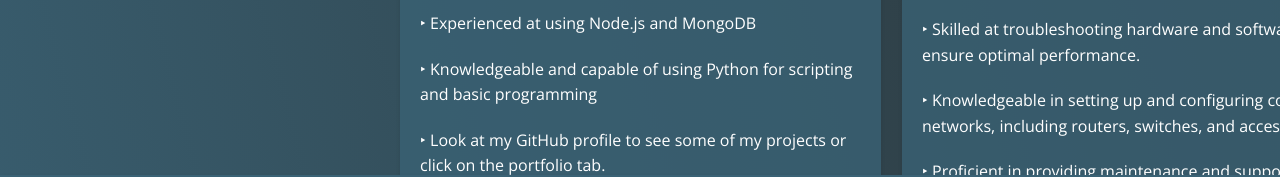
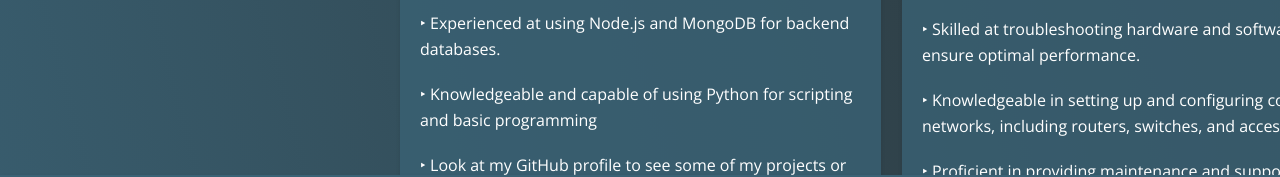
Before and after one commit to Wagonwheels40/Portfolio-Website-DW, a plain HTML site: page index.html in a window 1280 px wide. Shown: the part 555-732 px from the top of the page. Drawn offline with nearby package versions, Linux system fonts and the light colour scheme; a small style sheet from the web is missing.

Commit message:
Update index.html

```diff
--- a/index.html
+++ b/index.html
@@ -64,9 +64,10 @@
             <i class="fa-solid fa-terminal"></i>
             <h3 class="service-title">Coding/Programming:</h3>
             <p class="service-text">‣ Proficient at HTML, CSS, Javascript, as well as other frameworks such as Bootstrap, jQuery and React.</p>
-            <p class="service-text">‣ Experienced at using Node.js and MongoDB</p>
+            <p class="service-text">‣ Experienced at using Node.js and MongoDB for backend databases.</p>
             <p class="service-text">‣ Knowledgeable and capable of using Python for scripting and basic programming</p>
             <p class="service-text">‣ Look at my GitHub profile to see some of my projects or click on the portfolio tab.</p>
+
 
           </div>
           <div class="service maintenance-service" style="width: 500px;">
```
